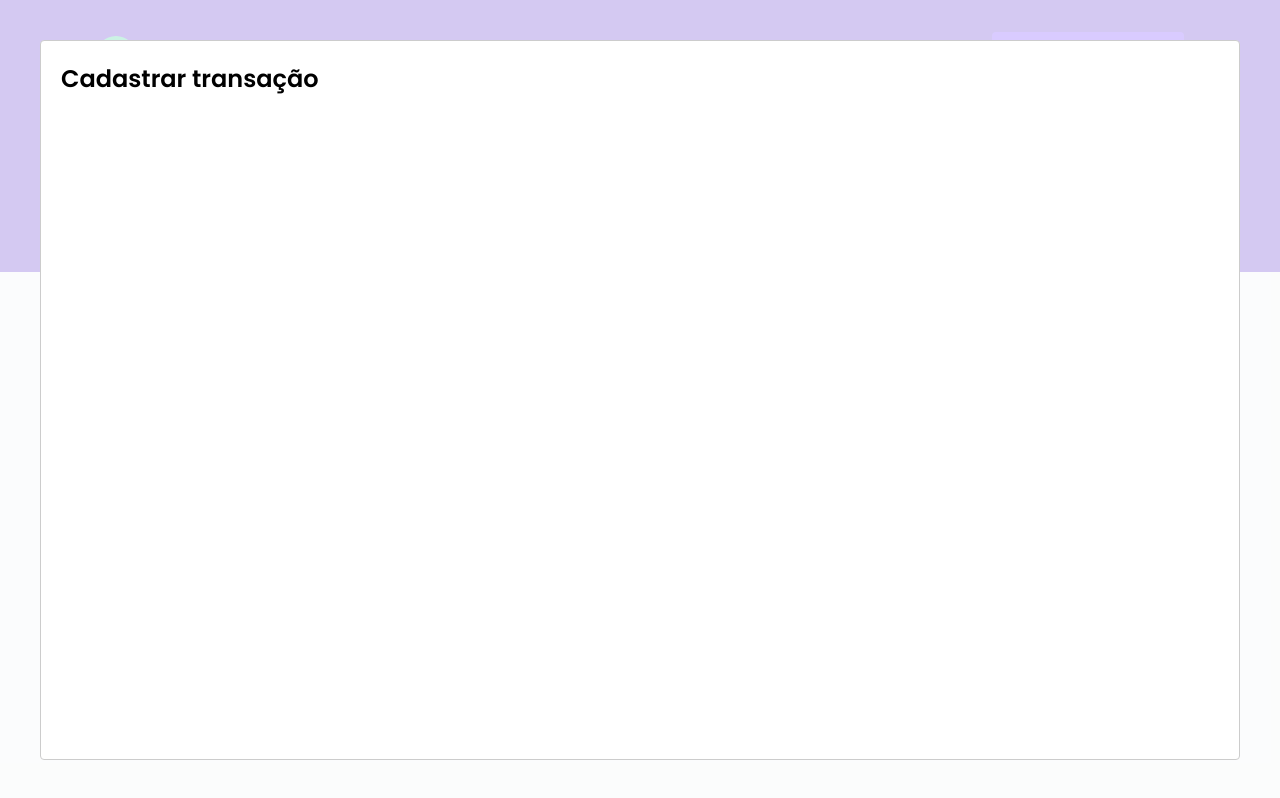
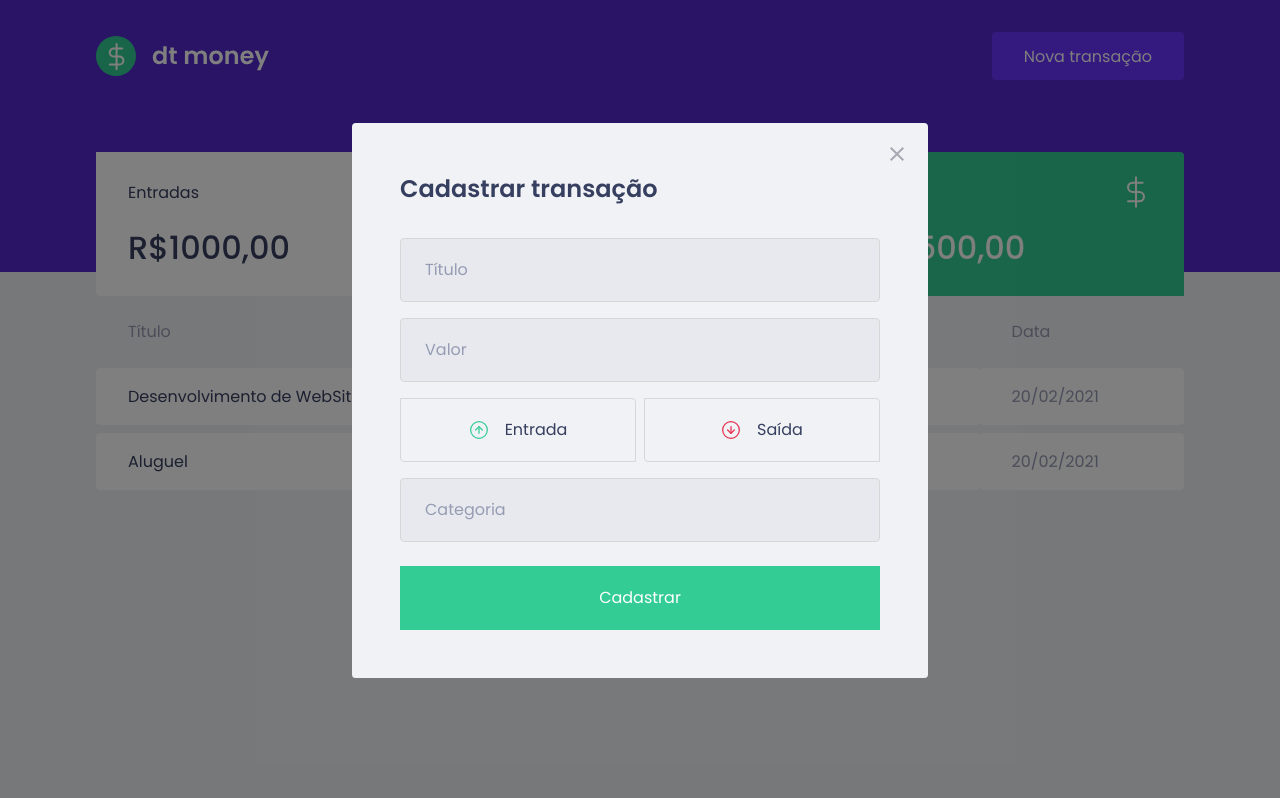
Before and after one commit to gabrikf/dtBank, a React (Create React App) app: page / in a window 1280 px wide. Both pictures are taken after a click on the button "Nova transação". Built offline with nearby package versions, Linux system fonts and the light colour scheme; no server answers; what miragejs would draw is missing.

Commit message:
styling modal

```diff
--- a/package.json
+++ b/package.json
@@ -13,6 +13,7 @@
     "@types/react-modal": "^3.13.1",
     "axios": "^0.24.0",
     "miragejs": "^0.1.42",
+    "polished": "^4.1.3",
     "react": "^17.0.2",
     "react-dom": "^17.0.2",
     "react-modal": "^3.14.3",
--- a/src/App.tsx
+++ b/src/App.tsx
@@ -2,6 +2,7 @@ import { useState } from "react";
 import Modal from "react-modal";
 import { Dashboard } from "./components/Dashboard";
 import { Header } from "./components/Header";
+import { NewTransactionModal } from "./components/NewTransactionModal";
 import { GlobalStyle } from "./styles/global";
 
 Modal.setAppElement('#root');
@@ -19,14 +20,7 @@ function handleCloseNewTransactionModal() {
     <>
       <Header onOpenNewTransactionModal={handleOpenNewTransactionModal}/>
       <Dashboard />
-      <Modal
-            isOpen={isNewTransactionModalOpen}
-            onRequestClose={handleCloseNewTransactionModal}
-            >
-                <h2>
-                    Cadastrar transação
-                </h2>
-            </Modal>
+      <NewTransactionModal isOpen={isNewTransactionModalOpen} onRequestClose={handleCloseNewTransactionModal} />
       <GlobalStyle />
     </>
   );
--- /dev/null
+++ b/src/components/NewTransactionModal/index.tsx
@@ -0,0 +1,51 @@
+import Modal from "react-modal";
+import { Container, TrasactionsTypeContainer, RadioBox } from "./style";
+import ImgClose from "../../assets/close.svg";
+import incomeImg from '../../assets/income.svg'
+import outComeImg from '../../assets/outcome.svg'
+import { useState } from "react";
+
+type NewTransactionModalProps = {
+  isOpen: boolean;
+  onRequestClose: () => void;
+};
+export function NewTransactionModal({
+  isOpen,
+  onRequestClose,
+}: NewTransactionModalProps) {
+
+    const [ type, setType ] = useState('depoist')
+  return (
+    <Modal
+      isOpen={isOpen}
+      onRequestClose={onRequestClose}
+      overlayClassName="react-modal-overlay"
+      className="react-modal-content"
+    >
+      <button
+        type="button"
+        onClick={onRequestClose}
+        className="react-modal-close"
+      >
+        <img src={ImgClose} alt="Fechar Modal" />
+      </button>
+
+      <Container>
+        <h2>Cadastrar transação</h2>
+        <input placeholder="Título" />
+        <input type="number" placeholder="Valor" />
+        <TrasactionsTypeContainer>
+          <RadioBox type="button" isActive={type === 'deposit'} onClick={() => { setType('deposit'); }}>
+              <img src={incomeImg} alt="Entrada" /> <span>Entrada</span>
+          </RadioBox>
+          <RadioBox type="button"  isActive={type === 'withdraw'} onClick={() => { setType('withdraw'); }}>
+              <img src={outComeImg} alt="Saída" /><span>Saída</span>
+          </RadioBox>
+        </TrasactionsTypeContainer>
+        <input placeholder="Categoria" />
+
+        <button type="submit">Cadastrar</button>
+      </Container>
+    </Modal>
+  );
+}
--- /dev/null
+++ b/src/components/NewTransactionModal/style.ts
@@ -0,0 +1,85 @@
+import styled from "styled-components";
+import {darken} from 'polished'
+
+export const Container = styled.div`
+h2 {
+    color: var(--text-title);
+    font-size: 1.5rem;
+    margin-bottom: 2rem;
+}
+input {
+    width: 100%;
+    padding: 0 1.5rem;
+    height: 4rem;
+    border-radius: 0.25rem;
+    background: #e7e9ee;
+    border: 1px solid #d7d7d7;
+    font-weight: 400;
+    font-size: 1rem;
+
+    &::placeholder {
+        color:var(--text-body);
+    }
+    & + input {
+        margin-top: 1rem; ;
+    }
+
+
+}
+button[type='submit'] {
+        width: 100%;
+        padding: 0 1.5;
+        height: 4rem;
+        background: var(--green);
+        color: #FFF;
+        border-radius:0.25;
+        border: 0;
+        font-size: 1rem;
+        margin-top: 1.5rem;
+
+        transition: filter 0.2s;
+
+        &:hover {
+            filter: brightness(0.9);
+        }
+    }
+`;
+
+export const TrasactionsTypeContainer = styled.div`
+margin: 1rem 0;
+display: grid;
+grid-template-columns: 1fr 1fr;
+gap:0.5rem;
+
+`
+
+type RadioBoxProps = {
+    isActive: boolean;
+}
+export const RadioBox = styled.button<RadioBoxProps>`
+ height: 4rem;
+     border: 1px solid #d7d7d7;
+     border-radius: 0%.25rem;
+     background: ${(props) => props.isActive ? '#ccc' : 'transparent'};
+
+     display: flex;
+     justify-content: center;
+     align-items: center;
+
+     transition: border-color 0.2s;
+    &:hover {
+        border-color:  ${darken(0.1, '#d7d7d7')};
+    }
+
+     img {
+         height: 20px;
+         width: 20px;
+     }
+
+     span {
+         display: inline-block;
+         margin-left: 1rem;
+         font-size: 1rem;
+         color: var(--text-title);
+     }
+`
--- a/src/styles/global.ts
+++ b/src/styles/global.ts
@@ -53,4 +53,40 @@ export const GlobalStyle = createGlobalStyle`
         opacity: 0.6;
         cursor: not-allowed;
     }
+
+    .react-modal-overlay {
+        background: rgba(0,0,0,0.5);
+        position: fixed;
+        top:0;
+        right: 0;
+        left: 0;
+        bottom: 0;
+
+        display: flex;
+        justify-content: center;
+        align-items: center;
+    }
+
+    .react-modal-content {
+        width: 100%;
+        max-width: 576px;
+        background: var(--background);
+        padding: 3rem;
+        position: relative;
+        border-radius: 0.24rem;
+    }
+    .react-modal-close {
+        position: absolute;
+        right: 1.5rem;
+        top:1.5rem;
+        background: transparent;
+        border: 0;
+
+        transition: filter 0.2s;
+
+        &:hover {
+            filter: brightness(0.8);
+        }
+    }
+
 `;
```
Also changed, not shown: 1 other file (tests, documents, lock files or other folders).
